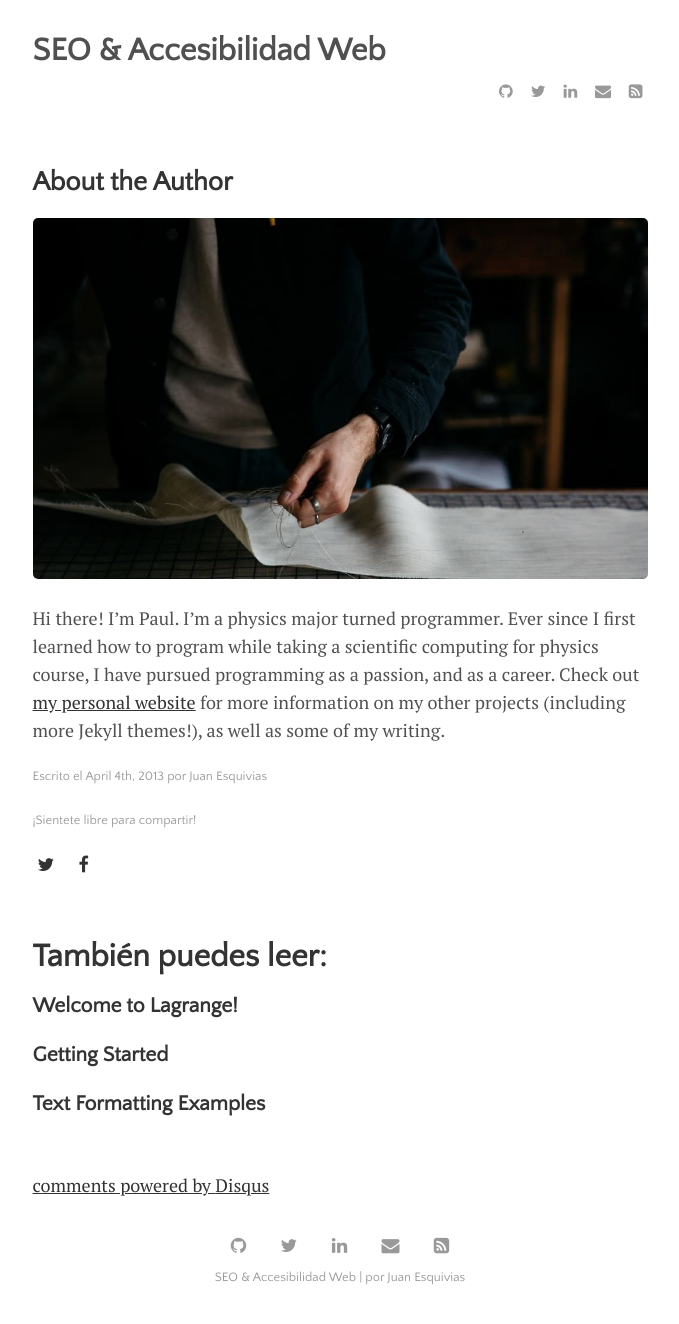
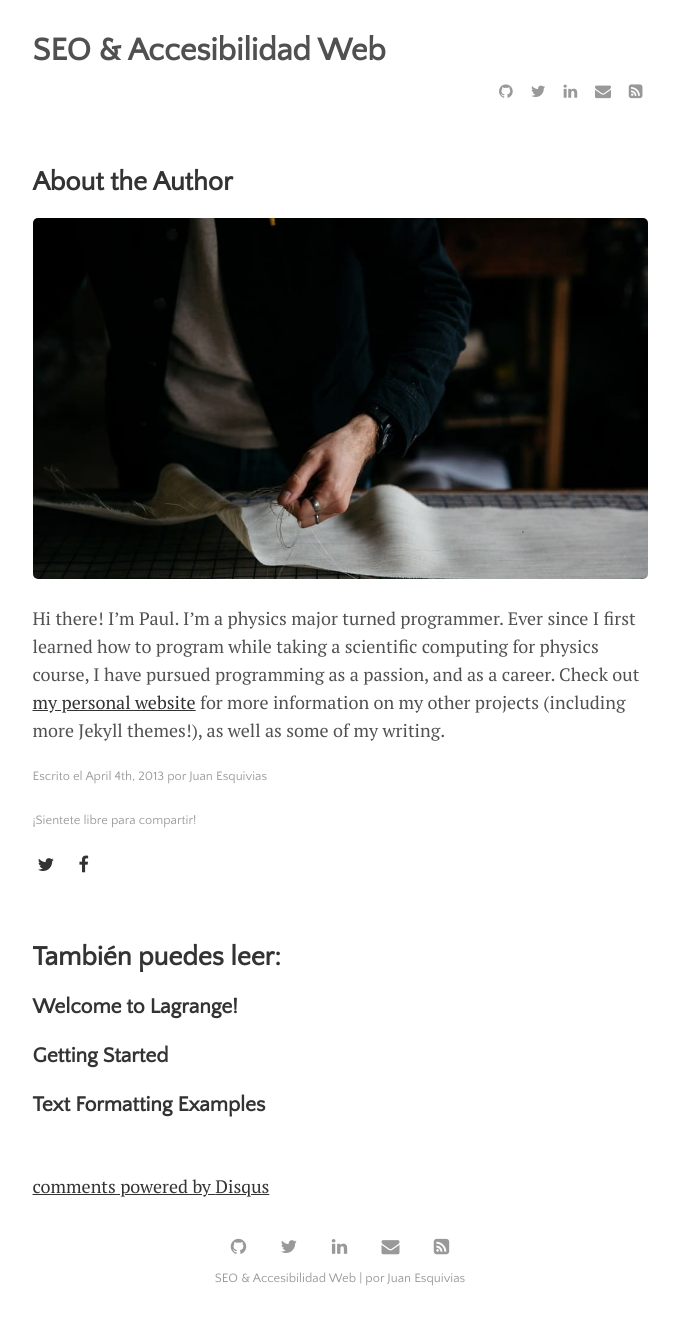
Before and after one commit to JuanEsquiviasO/blog, a Jekyll site: the page built from _posts/2013-04-04-about-the-author.md, in a window 1280 px wide. Shown: the whole page, without its empty margins (300-979 px from the left). Built offline with Jekyll 4.4.1, drawn with Linux system fonts in a browser that asks for light colours; comment, search, counter and statistics services are not loaded.

Commit message:
Before includes-related-post.html <h1> for <h2> | Done After includes - related-post.html h1 for h2

```diff
--- a/_includes/related-posts.html
+++ b/_includes/related-posts.html
@@ -1,5 +1,5 @@
 <div class="related">
-  <h1 >{{ site.data.settings.related_posts }}</h1>
+  <h2 >{{ site.data.settings.related_posts }}</h2>
   {% assign listed_posts_urls = page.url | split: ' ' %}
   <ul class="related-posts">
     {% for tag in page.tags %}
```
